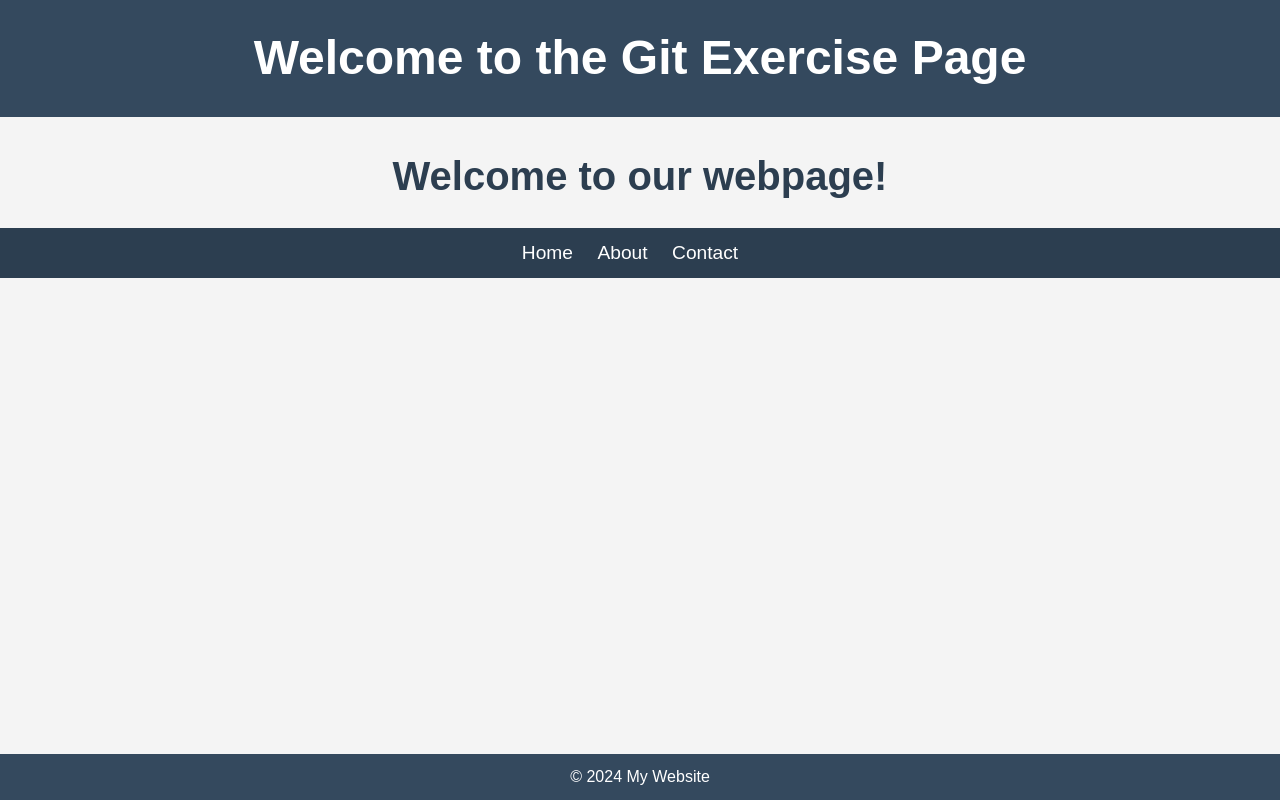
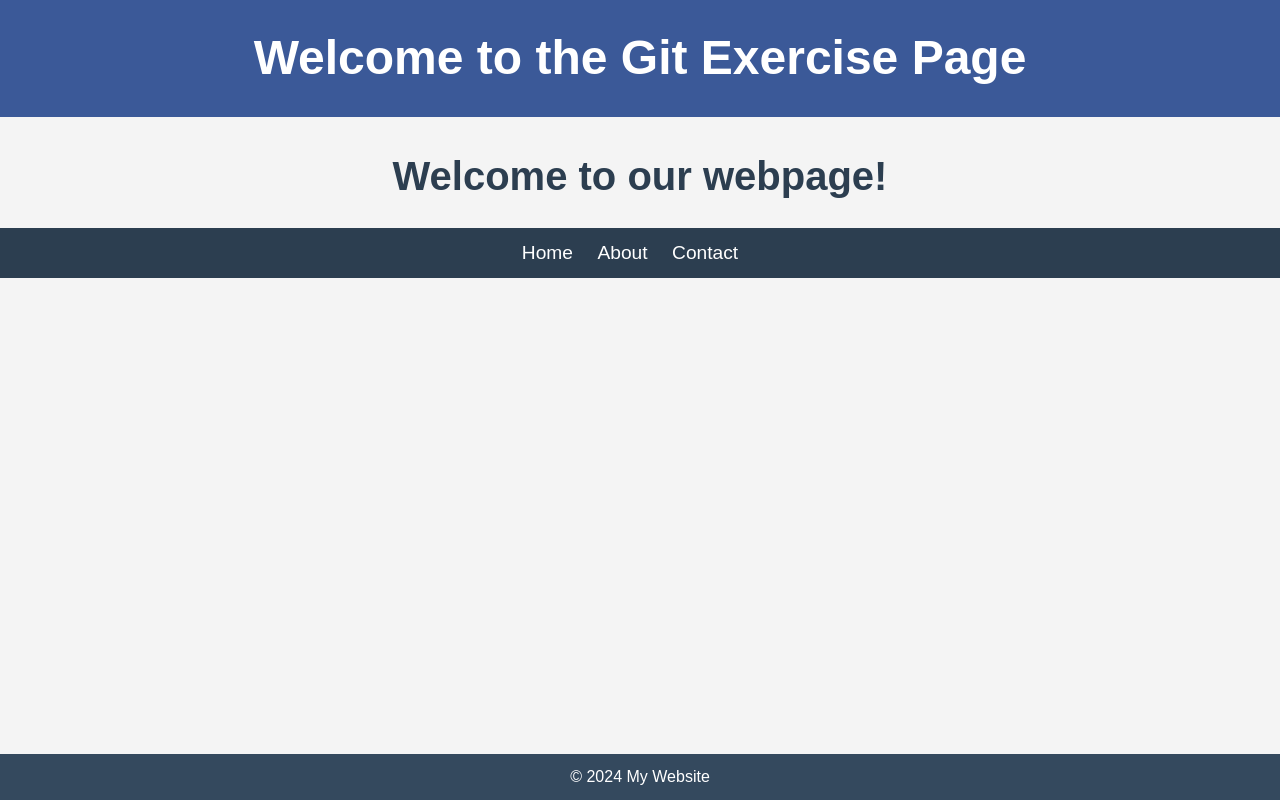
Before and after one commit to yordan-vladov/example-html, a plain HTML site: page index.html in a window 1280 px wide. Drawn offline with Linux system fonts and the light colour scheme.

Commit message:
Update header background color in index.html

```diff
--- a/style.css
+++ b/style.css
@@ -73,3 +73,6 @@ footer p {
     margin: 0;
     font-size: 1rem;
 }
+header {
+    background-color: #3b5998;
+}
```
